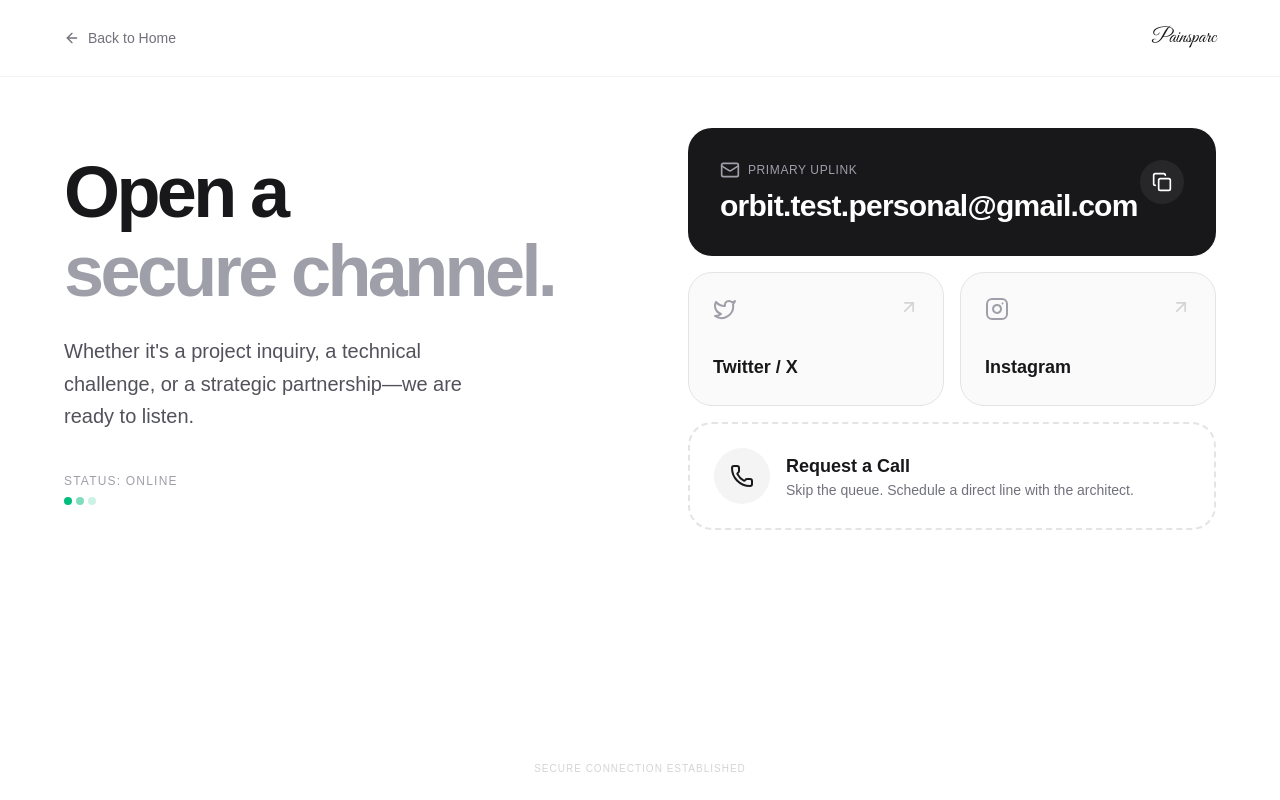
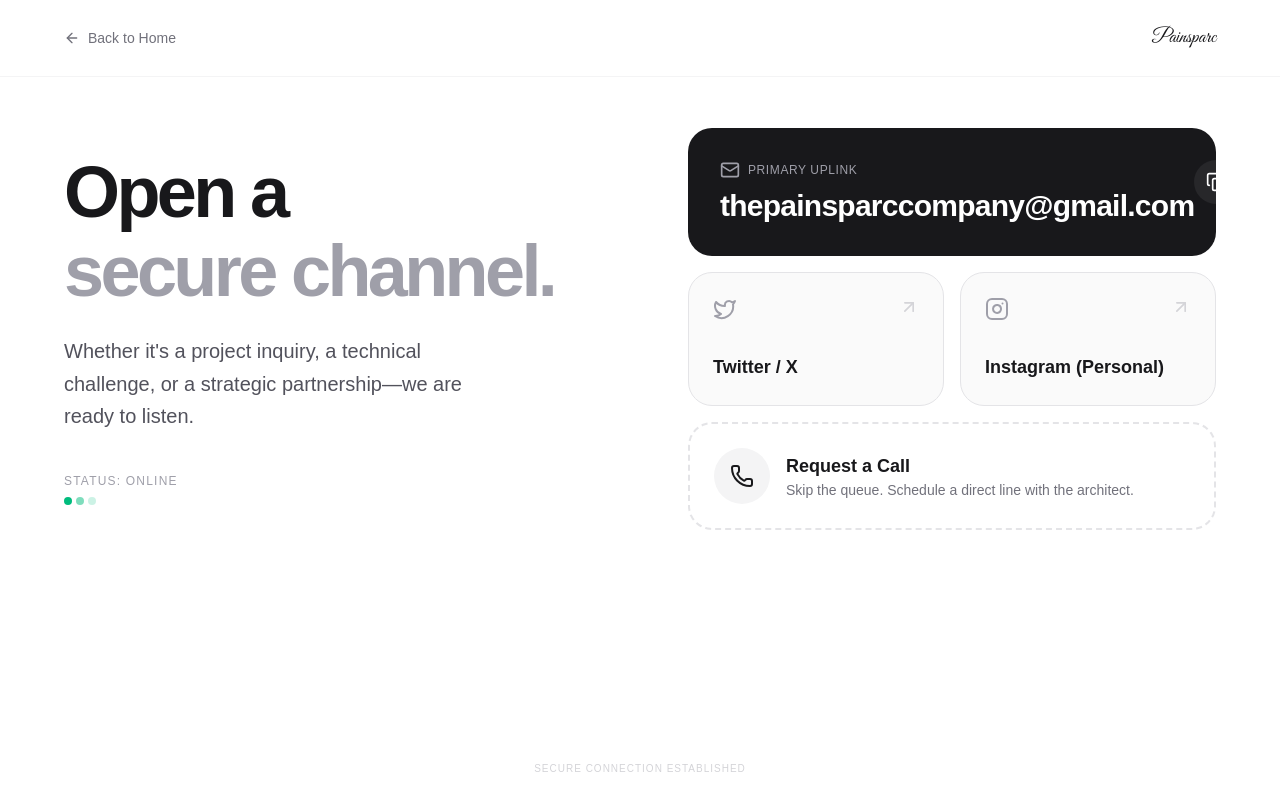
Before and after one commit to painsparc/painsparc-web, a Next.js app: page /contact in a window 1280 px wide. Built offline with nearby package versions, Linux system fonts and the light colour scheme.

Commit message:
Update page.tsx

```diff
--- a/app/contact/page.tsx
+++ b/app/contact/page.tsx
@@ -115,7 +115,7 @@
                         <span className="text-xs font-mono uppercase tracking-wider">Primary Uplink</span>
                       </div>
                       <div className="text-2xl md:text-3xl font-bold text-white dark:text-black tracking-tight">
-                        orbit.test.personal@gmail.com
+                        thepainsparccompany@gmail.com
                       </div>
                     </div>
                     <div className="bg-zinc-800 dark:bg-zinc-200 p-3 rounded-full text-white dark:text-black">
@@ -158,7 +158,7 @@
                     <Instagram size={24} className="text-zinc-400 group-hover:text-black dark:group-hover:text-white transition-colors" />
                     <ArrowUpRight size={20} className="text-zinc-300 group-hover:text-black dark:group-hover:text-white transition-colors" />
                   </div>
-                  <span className="text-lg font-bold text-zinc-900 dark:text-white">Instagram</span>
+                  <span className="text-lg font-bold text-zinc-900 dark:text-white">Instagram (Personal)</span>
                 </a>
               </motion.div>
 
```
